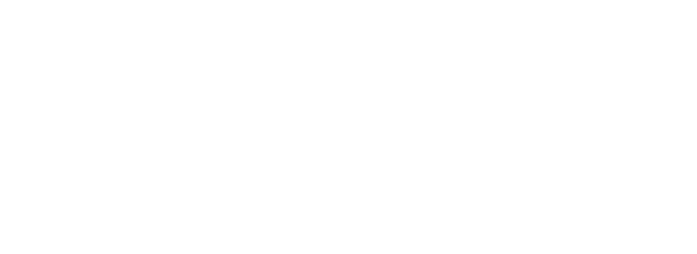
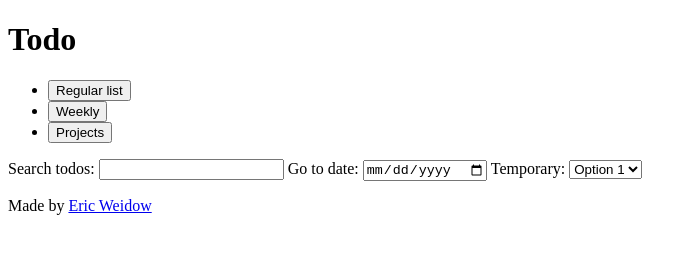
Before and after one commit to Studsministern/odin-todo-list, a website built with webpack: page src/index.html in a window 1280 px wide. Shown: the whole page, without its empty margins (0-697 px from the left). Built offline with nearby package versions, Linux system fonts and the light colour scheme.

Commit message:
Add basic html

```diff
--- a/src/index.html
+++ b/src/index.html
@@ -8,6 +8,44 @@
     <script rel="main.js"></script>
 </head>
 <body>
+    <header>
+        <h1>Todo</h1>
+    </header>
+    <div id="content">
+        <div class="lists">
+            <ul>
+                <li><button class="list-selector">Regular list</button></li>
+                <li><button class="list-selector">Weekly</button></li>
+                <li><button class="list-selector">Projects</button></li>
+            </ul>
+        </div>
+        <div class="todos">
 
+        </div>
+        <div class="sort">
+            <form action="">
+                <label for="search">
+                    Search todos:
+                    <input type="search" id="search" name="search">
+                </label>
+                <label for="date">
+                    Go to date:
+                    <input type="date" id="date" name="date">
+                </label>
+                <label for="temporary">
+                    Temporary:
+                    <select>
+                        <option value="test 1" selected="selected">Option 1</option>
+                        <option value="test 2">Option 2</option>
+                    </select>
+                </label>
+            </form>
+        </div>
+    </div>
+    <footer>
+        <div>
+            <p>Made by <a href="https://github.com/Studsministern">Eric Weidow</a></p>
+        </div>
+    </footer>
 </body>
 </html>
```
